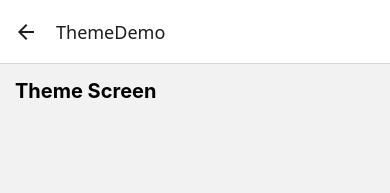
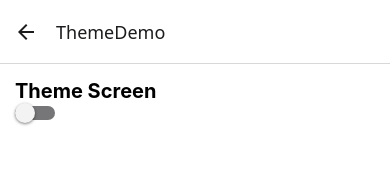
Before and after one commit to Soham-Kale/listAndApi, a React Native app: screen /ThemeDemo in a window 390 px wide. Shown: the top 193 px of the page. Built offline with nearby package versions, Linux system fonts and the light colour scheme.

Commit message:
Enhance ThemeScreen with toggle functionality and dynamic styling based on theme

```diff
--- a/src/screen/ThemeScreen.tsx
+++ b/src/screen/ThemeScreen.tsx
@@ -1,9 +1,25 @@
-import { StyleSheet, Text, View } from "react-native"
+import { StyleSheet, Switch, Text, View } from "react-native"
+import { useTheme } from "../context/ThemeContext";
 
 const ThemeScreen = () => {
+    const {theme, toggleTheme} = useTheme();
+
+    const isDarkMode = theme === 'dark';
+
     return (
-        <View style={styles.container}>
-            <Text style={styles.heading}>Theme Screen</Text>
+        <View style={[styles.container, {
+            backgroundColor: isDarkMode ? "#000000" : "#ffffff"
+        }]}>
+            <Text style={[styles.heading, {
+                color: isDarkMode ? "#ffffff" : "#000000"
+            }]}>Theme Screen</Text>
+
+            <Switch
+                value={isDarkMode}
+                onValueChange={toggleTheme}
+                trackColor={{false: "#767577", true: "#81b0ff"}}
+                thumbColor={isDarkMode ? "#f5dd4b" : "#f4f3f4"}
+            />
         </View>
     )
 };
```
